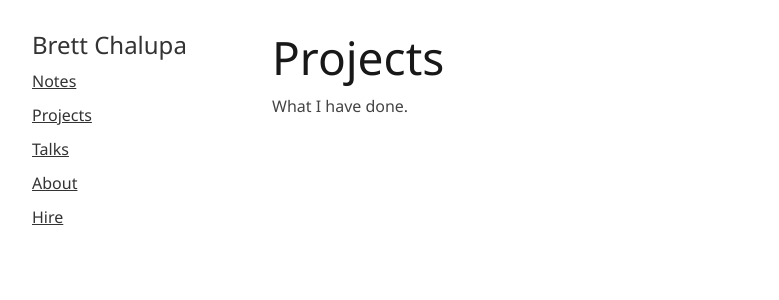
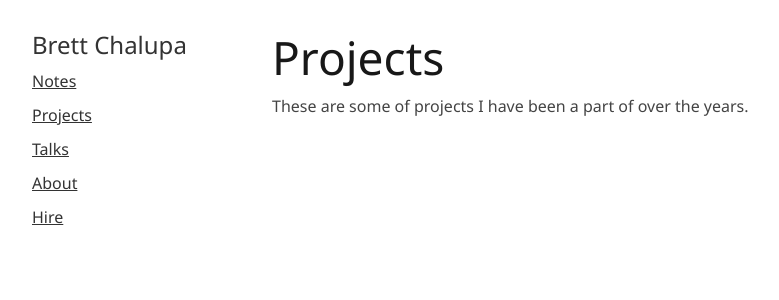
Before and after one commit to brettchalupa/brettchalupa.github.io, a Jekyll site: the page built from projects.html, in a window 1280 px wide. Shown: the top 300 px of the page, without its empty margins (138-917 px from the left). Built offline with Jekyll 4.4.1, drawn with Linux system fonts in a browser that asks for light colours.

Commit message:
Tweak Projects index description
This adjusts the language to be a bit more descriptive.

```diff
--- a/projects.html
+++ b/projects.html
@@ -7,7 +7,7 @@ permalink: /projects/
 <div id="projects">
   <h1>Projects</h1>
 
-  <p>What I have done.</p>
+  <p>These are some of projects I have been a part of over the years.</p>
 
   <ul class="projects">
     {% for project in site.tags.project %}
```
